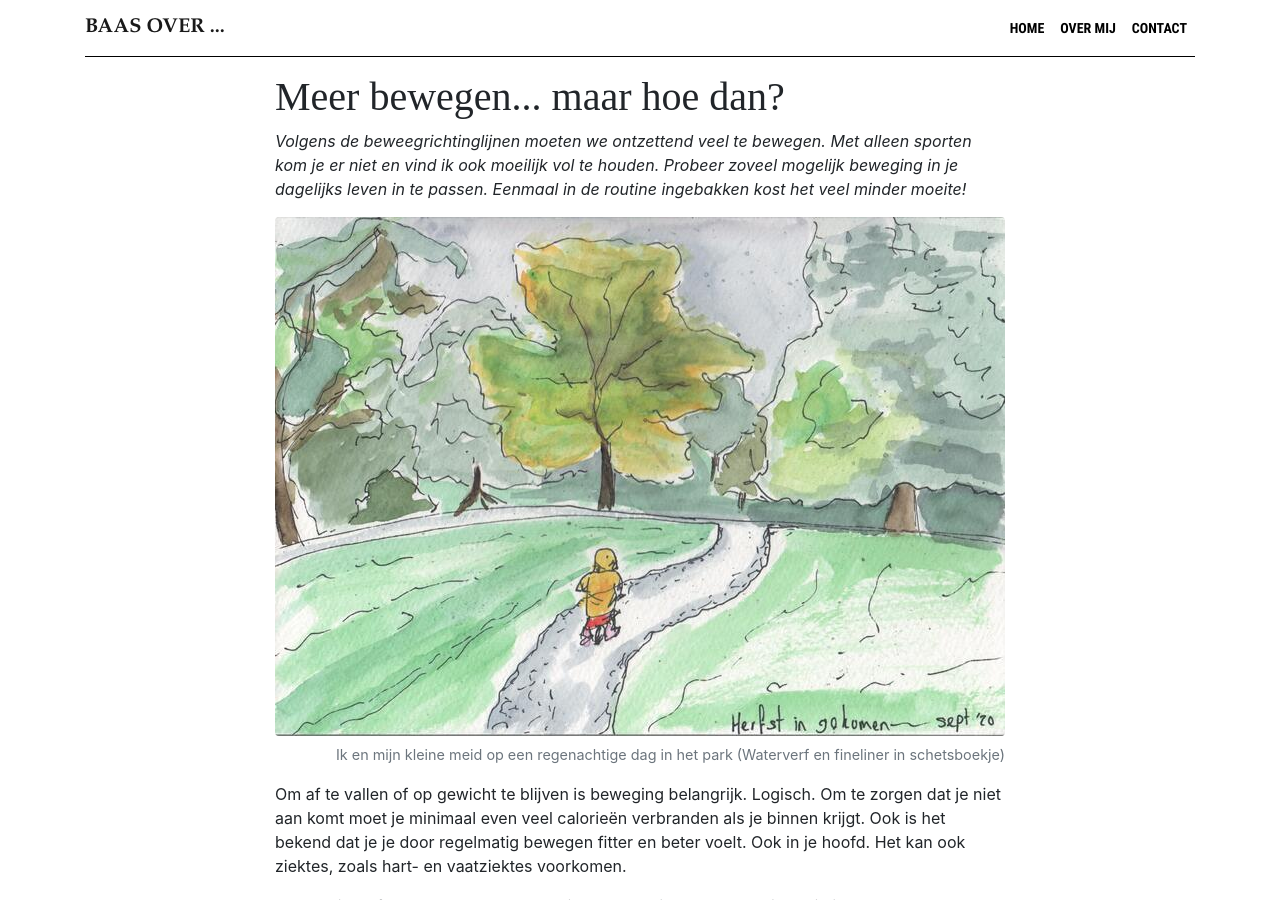
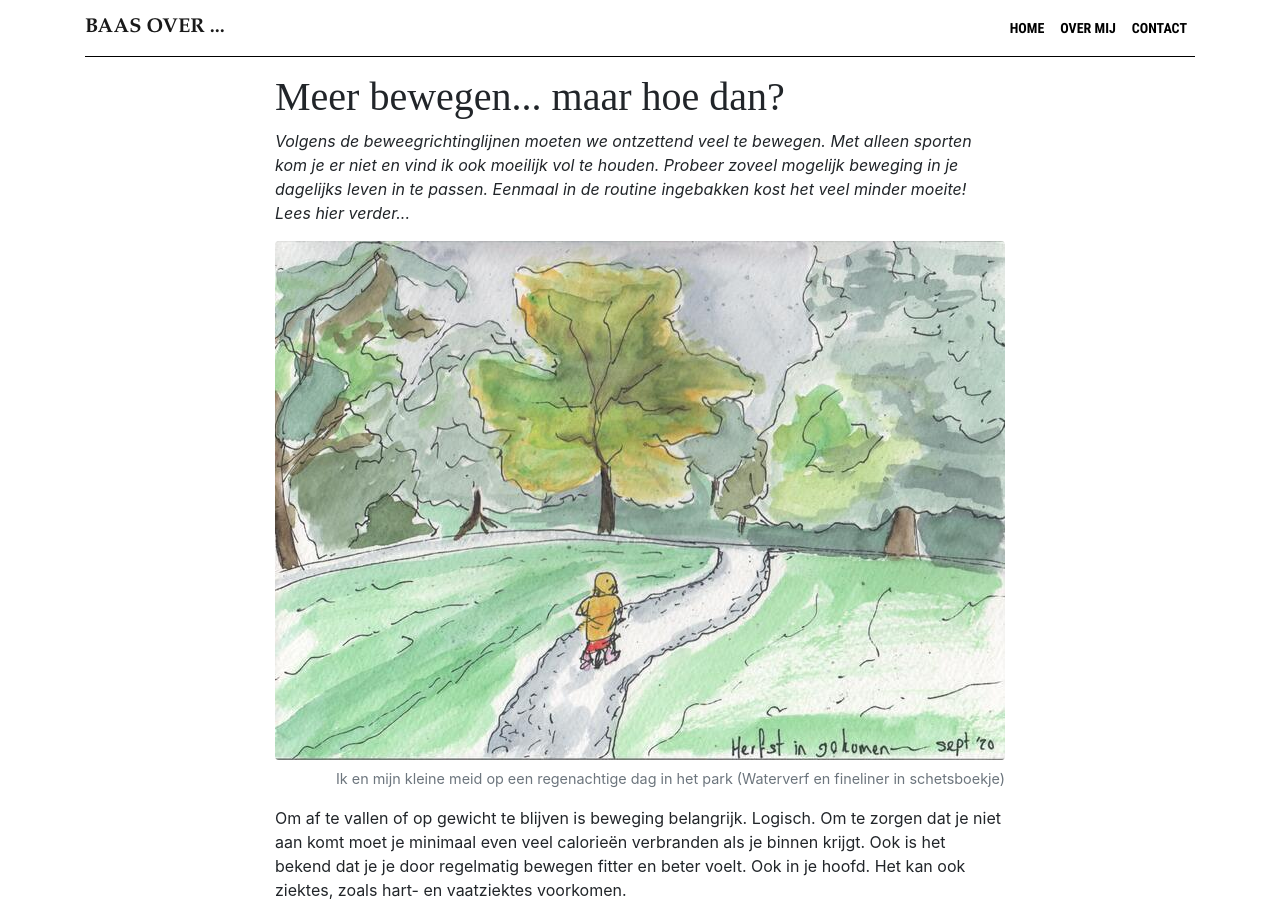
Before and after one commit to BaasLimited/baasovereten.github.io, a Jekyll site: the page built from _posts/2020-10-07-meer-bewegen.md, in a window 1280 px wide and 900 px high. Built offline with Jekyll 4.4.1, drawn with Linux system fonts in a browser that asks for light colours; some web fonts are replaced; a script that is not in the unit is left out; comment, search, counter and statistics services are not loaded.

Commit message:
Update 2020-10-07-meer-bewegen.md

```diff
--- a/_posts/2020-10-07-meer-bewegen.md
+++ b/_posts/2020-10-07-meer-bewegen.md
@@ -5,7 +5,7 @@ tags:       ["Over bewegen", "Over afvallen"]
 category:   "over-bewegen"
 image:      /uploads/herfst.jpg
 caption:    "Ik en mijn kleine meid op een regenachtige dag in het park (Waterverf en fineliner in schetsboekje)"
-excerpt:    "Volgens de beweegrichtinglijnen moeten we ontzettend veel te bewegen. Met alleen sporten kom je er niet en vind ik ook moeilijk vol te houden. Probeer zoveel mogelijk beweging in je dagelijks leven in te passen. Eenmaal in de routine ingebakken kost het veel minder moeite!"
+excerpt:    "Volgens de beweegrichtinglijnen moeten we ontzettend veel te bewegen. Met alleen sporten kom je er niet en vind ik ook moeilijk vol te houden. Probeer zoveel mogelijk beweging in je dagelijks leven in te passen. Eenmaal in de routine ingebakken kost het veel minder moeite! Lees hier verder... "
 published:  true
 ---
 
```
